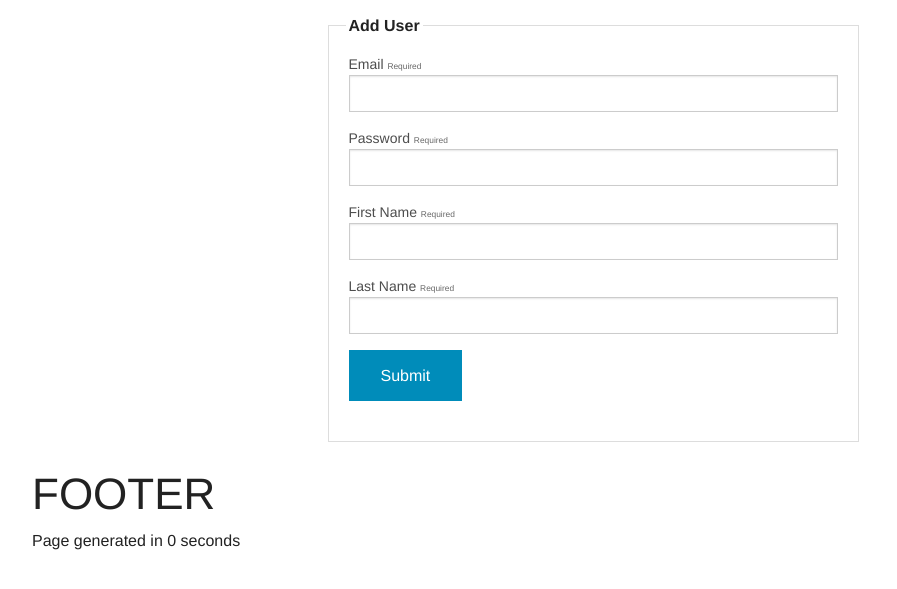
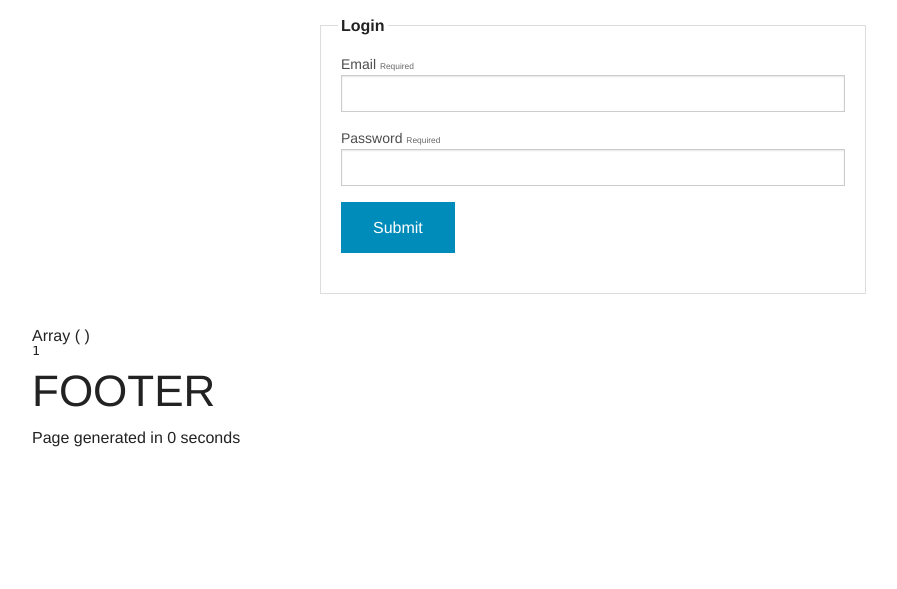
Before and after one commit to dommert/d-php-stuff, a PHP site: page /login.php in a window 1280 px wide. Shown: the part 134-723 px from the top of the page, without its empty margins (47-944 px from the left). Run offline with PHP 8.4, Linux system fonts and the light colour scheme.

Commit message:
login
have some of the login script completed

```diff
--- a/lib/dums/class.dums.php
+++ b/lib/dums/class.dums.php
@@ -72,8 +72,10 @@ Class Dums extends Database
 						$this->write($sql2, array("ss", "$UID", "$em"));
 
 					// Hash the Login/Password
-					$login = hash('sha256','$GLOBALS[salt].$_SESSION[email]');
-					$passwd = hash('sha256','$GLOBALS[salt].$_POST[password]');
+						if(isset($login)) { unset($login);}
+						if(isset($passwd)) { unset($passwd);}
+					$login = hash('sha256',$GLOBALS[salt].$_POST[email]);
+					$passwd = hash('sha256',$GLOBALS[salt].$_POST[password]);
 					// Write to the Login Table
 					$this->write("INSERT INTO login (login,passwd,status,uid) VALUES (?,?,?,?)",
 						array("ssis","$login","$passwd","1","$UID"));
@@ -115,20 +117,43 @@ Class Dums extends Database
 
 	function login($attempts)
 	{
-		if (!isset($_POST['attempt'])) { $_POST['attempt']='1'; }
-		IF ($_POST['attempt'] < $attempts)
+		if (isset($_POST['submit']) AND isset($_POST['email']))
 		{
-			// Check Login
-			// if row = 1
-				// Success , Set Session
-			// ELSE
-				// error:wrong login info
-			$_POST['attempt']++;
-		}
-		ELSE
-		{
-			echo "ACCESS DENIED";
-		}
+		// Unset Form Data
+		if(isset($login)) { unset($login);}
+		if(isset($passwd)) { unset($passwd);}
+
+		 //if (!isset($_POST['attempt'])) { $_POST['attempt']='1'; }
+			//if ($_POST['attempt'] < $attempts)
+			//{
+
+				// Hash Form Data
+				$e = $GLOBALS['salt'] . $_POST['email'];
+				$p = $GLOBALS['salt'] . $_POST['password'];
+				$login = hash('sha256',$e);
+				$passwd = hash('sha256',$p);
+
+				// Check Login
+				echo $login . "<BR>";
+				$numr = parent::numrows("SELECT * FROM login WHERE login='$login' AND passwd='$passwd'");
+				if ($numr == 1)
+				{
+					echo "success";
+				}
+				 ELSE
+				{
+					echo "fail!" . $numr;
+					$page['parent']= '1';
+					include $GLOBALS['dir'].'/themes/dums/form_login.php';
+				}
+				//$_POST['attempt']++;
+			}
+			ELSE
+			{
+				echo "ACCESS DENIED!";
+			}
+
+		//}
 
 	}
 
--- a/themes/dums/form_login.php
+++ b/themes/dums/form_login.php
@@ -25,13 +25,13 @@ IF (isset($page['parent']))
 
 		<div class="email-field">
 			<label>Email <small>required</small>
-			<input type="email" name="email" required>
+			<input type="email" name="email" value="<?PHP IF(ISSET($_POST['email'])) { echo $_POST['email']; }?>" required>
 			</label>
 		</div>
 
 		<div class="name-field">
 			<label>Password <small>required</small>
-			<input type="password" name="password" required>
+			<input type="password" name="password" value="<?PHP IF(ISSET($_POST['password'])) { echo $_POST['password']; }?>" required>
 			</label>
 		</div>
 		<div>
--- a/var/content/dums/login.middle.php
+++ b/var/content/dums/login.middle.php
@@ -4,12 +4,15 @@ $page['parent'] = 1;
 IF (isset($_POST['submit']) AND isset($_POST['email']) AND $_POST['key'] = "key2693133")
 	{
 		$dums = NEW Dums($db_host, $db_user, $db_passwd, $db_name);
-		$dums->adduser();
+		//$dums->adduser();
+		$dums->login(4);
 	}
 ELSE
 	{
-		include $dir.'/themes/dums/form_adduser.php';
+		//include $dir.'/themes/dums/form_adduser.php';
+		include $dir.'/themes/dums/form_login.php';
+
 	}
-//echo '<PRE>'.print_r($_POST).'</PRE>';
+echo '<PRE>'.print_r($_POST).'</PRE>';
 
 ?>
```
